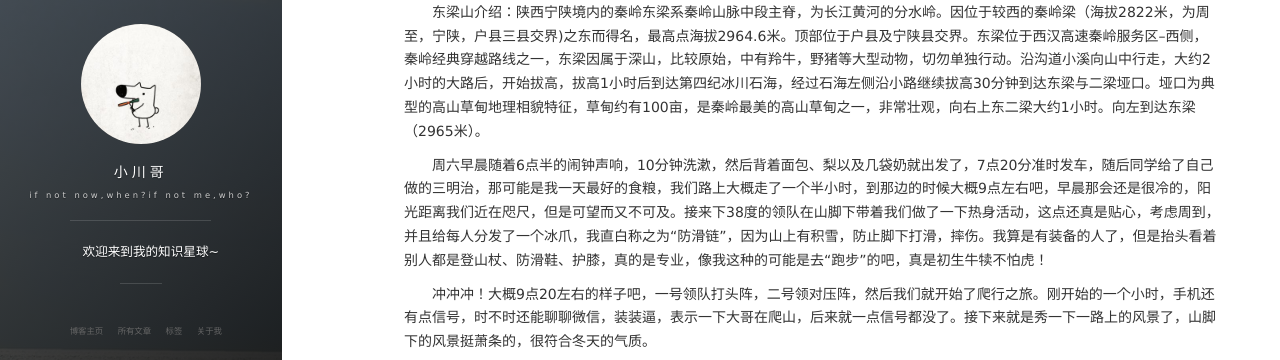
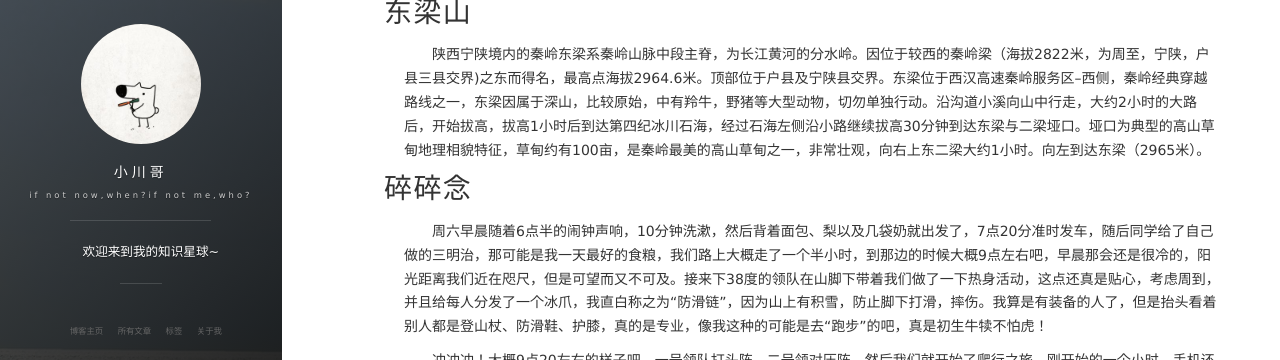
Before and after one commit to lcimage/lcimage.github.io, a Jekyll site: the page built from _posts/旅游/2019-12-08-东梁山徒行.md, in a window 1280 px wide and 900 px high, scrolled down 475 px, cut to the strip 264-624 px from the top of the window. Built offline with Jekyll 4.4.1, drawn with Linux system fonts in a browser that asks for light colours; nearby versions of some CDN libraries; comment, search, counter and statistics services are not loaded.

Commit message:
Update 2019-12-08-东梁山徒行.md
lc

```diff
--- a/_posts/旅游/2019-12-08-东梁山徒行.md
+++ b/_posts/旅游/2019-12-08-东梁山徒行.md
@@ -10,13 +10,19 @@ music-id: 1383438921
 tags:								#标签
     - 旅游
 ---
+
+
 　　周五中午的时候，突发奇想就想出去爬个山，毕竟办了两年健身卡的人这学期还没去过，于是拉着小伙伴报了`38度旅行社`，之前实验室出去都是跟着38度，所以体验感极佳，听到最多的就是：“38度的跟我走！”。可是选择哪个山头呢，小编想着去个海拔高一点的，回来还能装逼，这就是所谓的三年不开张，开张吃三年，毕竟上次爬太白山已经是研一的时候了，如今都研三了，所以选择了海拔2964.6m的东梁山，里程`21公里`，可能给自己埋了雷。上图具体看看呗。
 
 <center>
 <img src="http://ww1.sinaimg.cn/large/006Xcmpxgy1g9pembnn2nj30u012ozxm.jpg" width="700" height = "500"/>
 </center>
 
-　　东梁山介绍：陕西宁陕境内的秦岭东梁系秦岭山脉中段主脊，为长江黄河的分水岭。因位于较西的秦岭梁（海拔2822米，为周至，宁陕，户县三县交界)之东而得名，最高点海拔2964.6米。顶部位于户县及宁陕县交界。东梁位于西汉高速秦岭服务区--西侧，秦岭经典穿越路线之一，东梁因属于深山，比较原始，中有羚牛，野猪等大型动物，切勿单独行动。沿沟道小溪向山中行走，大约2小时的大路后，开始拔高，拔高1小时后到达第四纪冰川石海，经过石海左侧沿小路继续拔高30分钟到达东梁与二梁垭口。垭口为典型的高山草甸地理相貌特征，草甸约有100亩，是秦岭最美的高山草甸之一，非常壮观，向右上东二梁大约1小时。向左到达东梁（2965米）。
+# 东梁山
+
+　　陕西宁陕境内的秦岭东梁系秦岭山脉中段主脊，为长江黄河的分水岭。因位于较西的秦岭梁（海拔2822米，为周至，宁陕，户县三县交界)之东而得名，最高点海拔2964.6米。顶部位于户县及宁陕县交界。东梁位于西汉高速秦岭服务区--西侧，秦岭经典穿越路线之一，东梁因属于深山，比较原始，中有羚牛，野猪等大型动物，切勿单独行动。沿沟道小溪向山中行走，大约2小时的大路后，开始拔高，拔高1小时后到达第四纪冰川石海，经过石海左侧沿小路继续拔高30分钟到达东梁与二梁垭口。垭口为典型的高山草甸地理相貌特征，草甸约有100亩，是秦岭最美的高山草甸之一，非常壮观，向右上东二梁大约1小时。向左到达东梁（2965米）。
+
+# 碎碎念
 
 　　周六早晨随着6点半的闹钟声响，10分钟洗漱，然后背着面包、梨以及几袋奶就出发了，7点20分准时发车，随后同学给了自己做的三明治，那可能是我一天最好的食粮，我们路上大概走了一个半小时，到那边的时候大概9点左右吧，早晨那会还是很冷的，阳光距离我们近在咫尺，但是可望而又不可及。接来下38度的领队在山脚下带着我们做了一下热身活动，这点还真是贴心，考虑周到，并且给每人分发了一个冰爪，我直白称之为“防滑链”，因为山上有积雪，防止脚下打滑，摔伤。我算是有装备的人了，但是抬头看着别人都是登山杖、防滑鞋、护膝，真的是专业，像我这种的可能是去“跑步”的吧，真是初生牛犊不怕虎！
 
```
